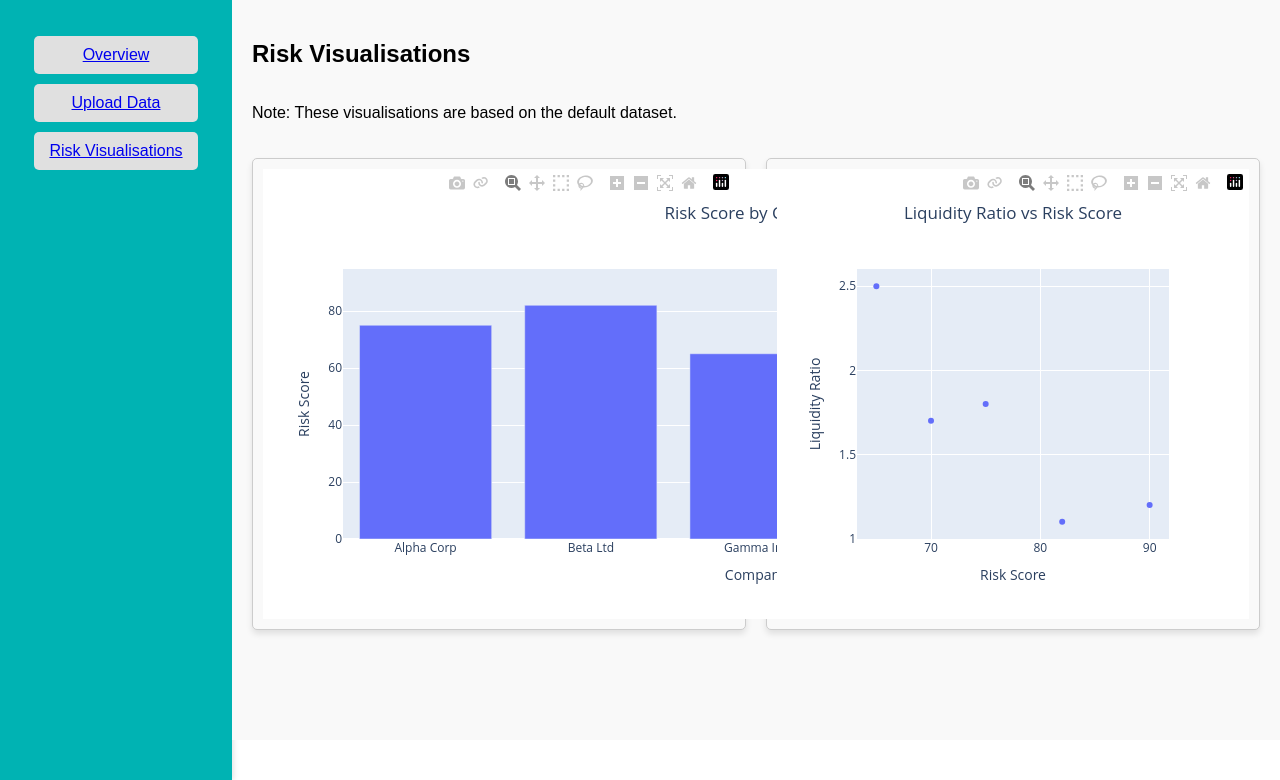
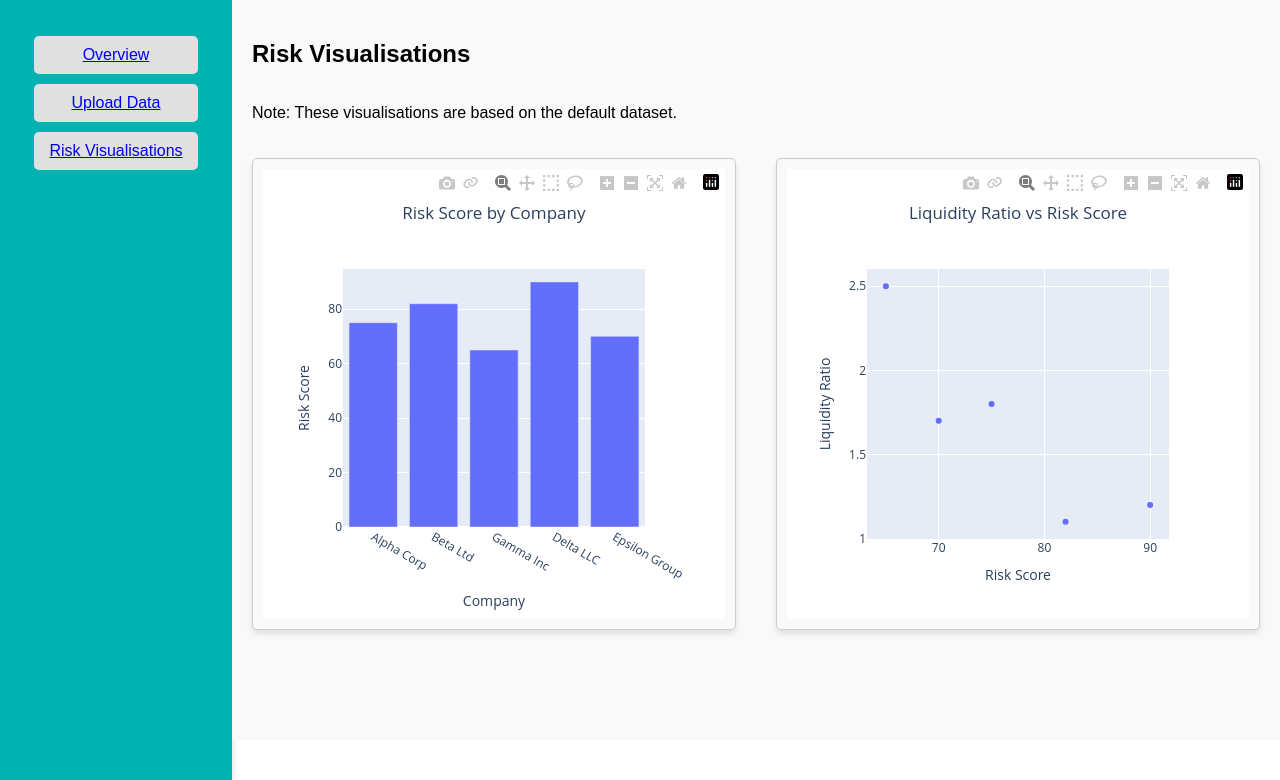
Before and after one commit to talia-lyon/Software-Engineering-Summative1-2025, a Flask app: page /visualisations in a window 1280 px wide. Shown: the part 70-850 px from the top of the page. Run offline with Flask 3, Linux system fonts and the light colour scheme.

Commit message:
amend visualisation styyling/layout

```diff
--- a/app/static/styles.css
+++ b/app/static/styles.css
@@ -367,23 +367,37 @@ table.dataframe tr:hover {
 /* Visualisation Container */
 .visualisation-container {
     display: flex;
+    flex-wrap: wrap; /* Allow charts to wrap if there isn't enough space */
     justify-content: space-between;
-    gap: 20px;
+    gap: 20px; /* Add spacing between the charts */
     margin-top: 20px;
+    width: 100%; /* Ensure container takes up full width */
+    box-sizing: border-box;
 }
 
+/* Chart Container */
 .chart-container {
-    flex: 1;
+    flex: 1 1 48%; /* Allow charts to take up roughly half the width */
+    min-width: 400px; /* Prevent charts from shrinking too much */
+    max-width: 48%; /* Ensure they don't take more than 48% of the row */
     border: 1px solid #cccccc;
     border-radius: 5px;
     padding: 10px;
     background-color: #f9f9f9;
     box-shadow: 0px 4px 6px rgba(0, 0, 0, 0.1);
+    display: flex;
+    justify-content: center;
+    align-items: center;
+    box-sizing: border-box;
 }
 
-/* Responsive adjustments */
+/* Ensure proper spacing for small screens */
 @media (max-width: 768px) {
     .visualisation-container {
-        flex-direction: column;
+        flex-direction: column; /* Stack charts vertically */
+    }
+    .chart-container {
+        width: 100%; /* Full width for small screens */
+        margin-bottom: 20px;
     }
 }
```
